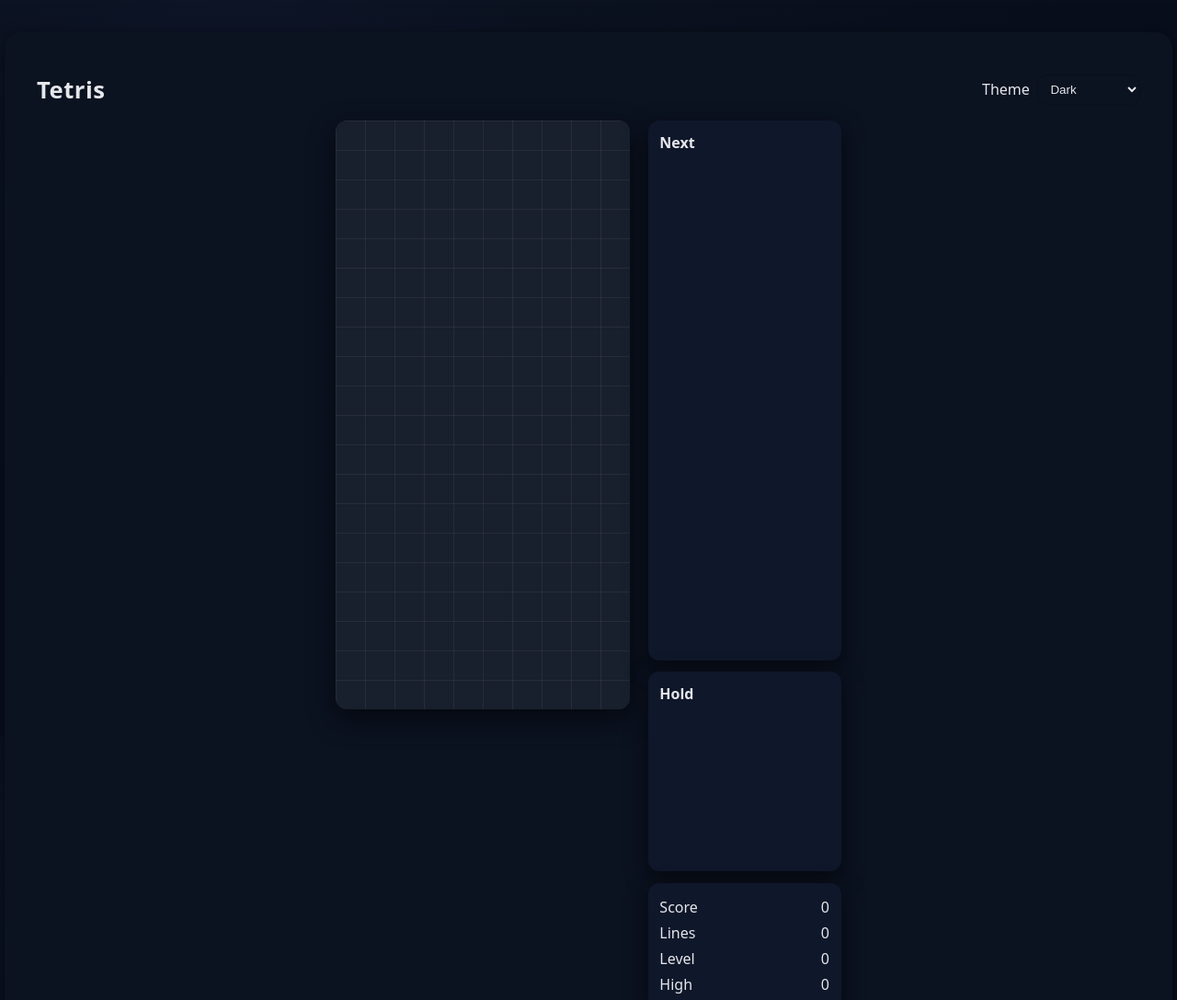
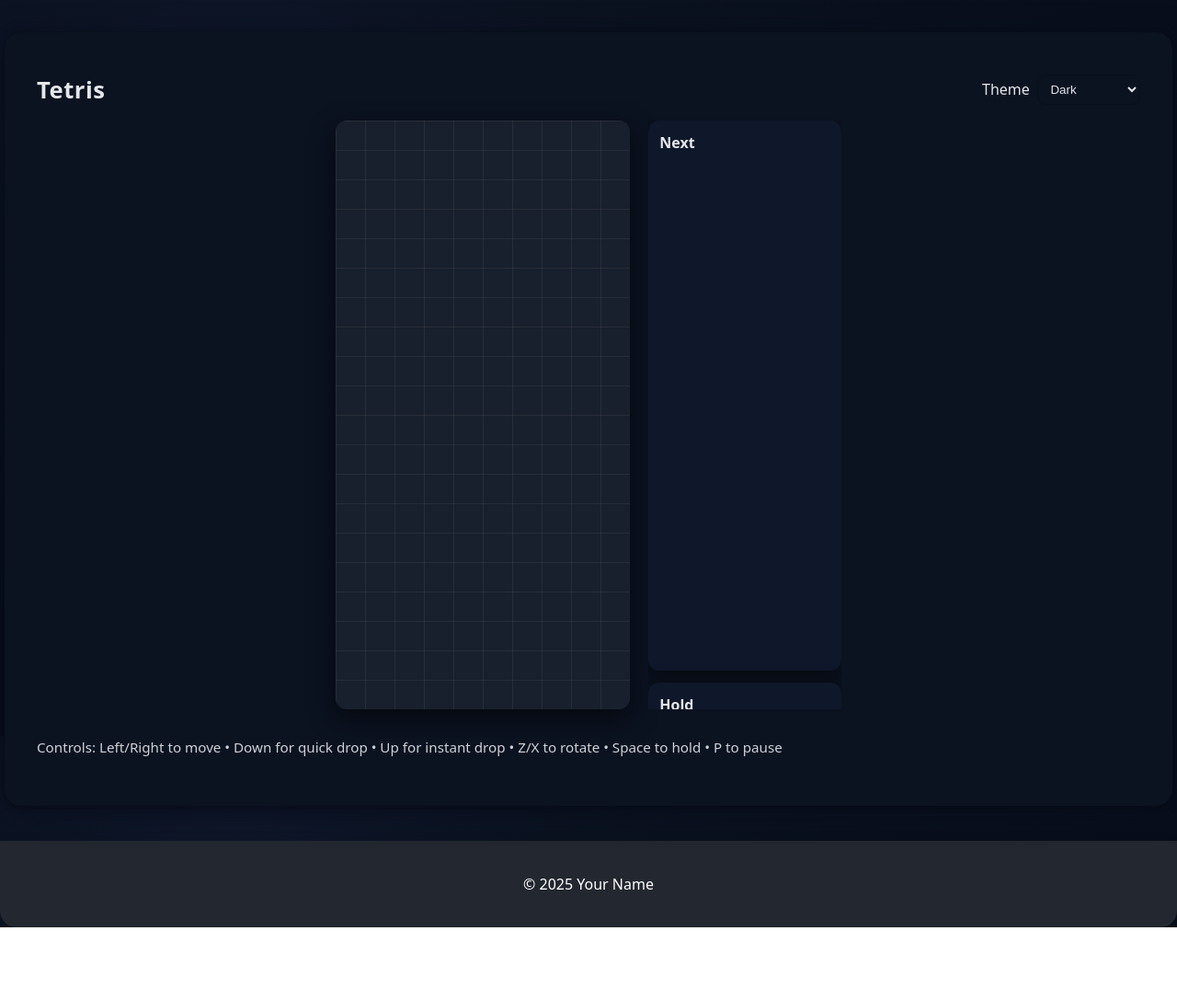
Before and after one commit to CosineAI/tetris-clone, a plain HTML site: page index.html in a window 1280 px wide. Shown: the top 1087 px of the page at 92% size. After the commit the page ends 1008 px from the top, so only its background shows below. Drawn offline with Linux system fonts and the light colour scheme.

Commit message:
feat: adjust next items display and layout in game UI for better adaptability
Co-authored-by: Genie <genie@cosine.sh>

```diff
--- a/assets/script.js
+++ b/assets/script.js
@@ -30,6 +30,7 @@
   let BLOCK = 30; // dynamically resized
   let nextCell = 22; // dynamically resized
   let holdCell = 24; // dynamically resized
+  let nextItemsToShow = 5; // dynamically adjusted to fit
 
   // Shapes
   const SHAPES = {
@@ -444,7 +445,7 @@
 
   function drawNext() {
     clearCanvas(nextCtx, nextEl.width, nextEl.height);
-    const items = queue.slice(0, 5);
+    const items = queue.slice(0, nextItemsToShow);
     const cell = nextCell;
     let yOff = 6;
 
@@ -655,18 +656,37 @@
     boardEl.width = COLS * BLOCK;
     boardEl.height = ROWS * BLOCK;
 
-    // Side panels scale with board size
-    nextCell = Math.max(16, Math.floor(BLOCK * 0.72));
-    holdCell = Math.max(16, Math.floor(BLOCK * 0.84));
+    // Side panels scale with board size (slightly smaller than board tiles)
+    nextCell = Math.max(14, Math.floor(BLOCK * 0.66));
+    holdCell = Math.max(14, Math.floor(BLOCK * 0.72));
 
-    // Next preview canvas accommodates 5 pieces
-    const items = 5;
-    nextEl.width = nextCell * 6;
-    nextEl.height = items * (nextCell * 4 + 12) + 6;
+    // Decide how many Next items fit alongside Hold, Stats, and Buttons
+    const holdSize = holdCell * 4 + 16; // square canvas size
+    const nextHeightFor = (n) => n * (nextCell * 4 + 12) + 6;
+    let items = 5;
 
-    // Hold canvas as a roomy square
-    holdEl.width = holdCell * 6;
-    holdEl.height = holdCell * 6;
+    // Rough allowance for other panels and spacing
+    const otherAllowance = 200; // stats + buttons + panel gaps
+    let availableForNext = boardEl.height - holdSize - otherAllowance;
+
+    while (items > 3 && nextHeightFor(items) > availableForNext) {
+      items--;
+    }
+    nextItemsToShow = items;
+
+    // Next preview canvas width is tight around a 4x4 mini grid
+    nextEl.width = nextCell * 4 + 16;
+    nextEl.height = nextHeightFor(items);
+
+    // Hold canvas as a compact square
+    holdEl.width = holdSize;
+    holdEl.height = holdSize;
+
+    // Constrain sidebar height to board height
+    const sidebar = document.querySelector(".sidebar");
+    if (sidebar) {
+      sidebar.style.maxHeight = boardEl.height + "px";
+    }
 
     // Redraw with new sizes
     drawBoard();
--- a/assets/style.css
+++ b/assets/style.css
@@ -94,7 +94,7 @@ footer {
 .game {
   display: flex;
   gap: 1.2rem;
-  align-items: flex-start;
+  align-items: stretch;
   justify-content: center;
 }
 
@@ -105,11 +105,19 @@ canvas#board {
   image-rendering: pixelated;
 }
 
+/* Scale mini canvases to fit panel width */
+.panel canvas {
+  width: 100%;
+  height: auto;
+  display: block;
+}
+
 .sidebar {
   display: flex;
   flex-direction: column;
   gap: 0.8rem;
   min-width: 180px;
+  overflow: auto;
 }
 
 .panel {
@@ -124,11 +132,17 @@ canvas#board {
   font-size: 1rem;
 }
 
+.panel.stats {
+  display: grid;
+  grid-template-columns: 1fr 1fr;
+  gap: 0.25rem 0.8rem;
+}
+
 .panel.stats div {
   display: flex;
   align-items: center;
   justify-content: space-between;
-  padding: 0.18rem 0;
+  padding: 0.12rem 0;
   font-variant-numeric: tabular-nums;
 }
 
```
